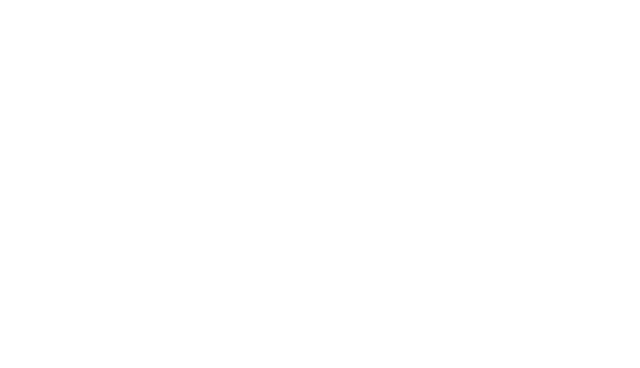
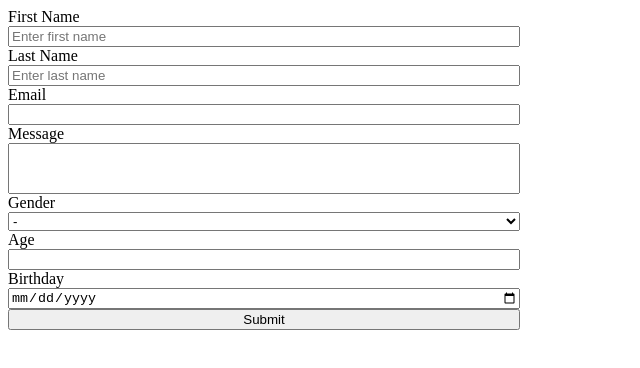
Before and after one commit to KudasaiArtem/hillel, a plain HTML site: page index.html in a window 1280 px wide. Shown: the whole page, without its empty margins (0-640 px from the left). Drawn offline with Linux system fonts and the light colour scheme.

Commit message:
added first form

```diff
--- a/css/style.css
+++ b/css/style.css
@@ -1,3 +1,9 @@
 * {
     box-sizing: border-box;
 }
+
+.first_form {
+    display: flex;
+    flex-direction: column;
+    max-width: 512px;
+}
--- a/index.html
+++ b/index.html
@@ -8,6 +8,38 @@
 </head>
 
 <body>
+    <div>
+        <form class="first_form" action="index.html" method="post">
+            <label for="first_name">First Name</label>
+            <input required type="text" name="first_name" id="first_name" minlength="2" maxlength="20" placeholder="Enter first name">
+
+            <label for="last_name">Last Name</label>
+            <input required type="text" name="last_name" id="last_name" minlength="3" maxlength="30" placeholder="Enter last name">
+
+            <label for="">Email</label>
+            <input required type="email" name="" id="">
+
+            <label for="message">Message</label>
+            <textarea name="message" id="message" cols="30" rows="3" style="resize: none;"></textarea>
+
+            <label for="gender">Gender</label>
+            <select required name="gender" id="gender">
+                <option value="-">-</option>
+                <option value="male">Male</option>
+                <option value="female">Female</option>
+                <option value="other">Other</option>
+            </select>
+
+            <label for="age">Age</label>
+            <input required type="number" name="age" id="age">
+
+            <label for="date">Birthday</label>
+            <input required type="date" name="date" id="date">
+
+            <button type="submit" value="submit">Submit</button>
+        </form>
+    </div>
+
     <script src="./js/script.js"></script>
 </body>
 </html>
```
